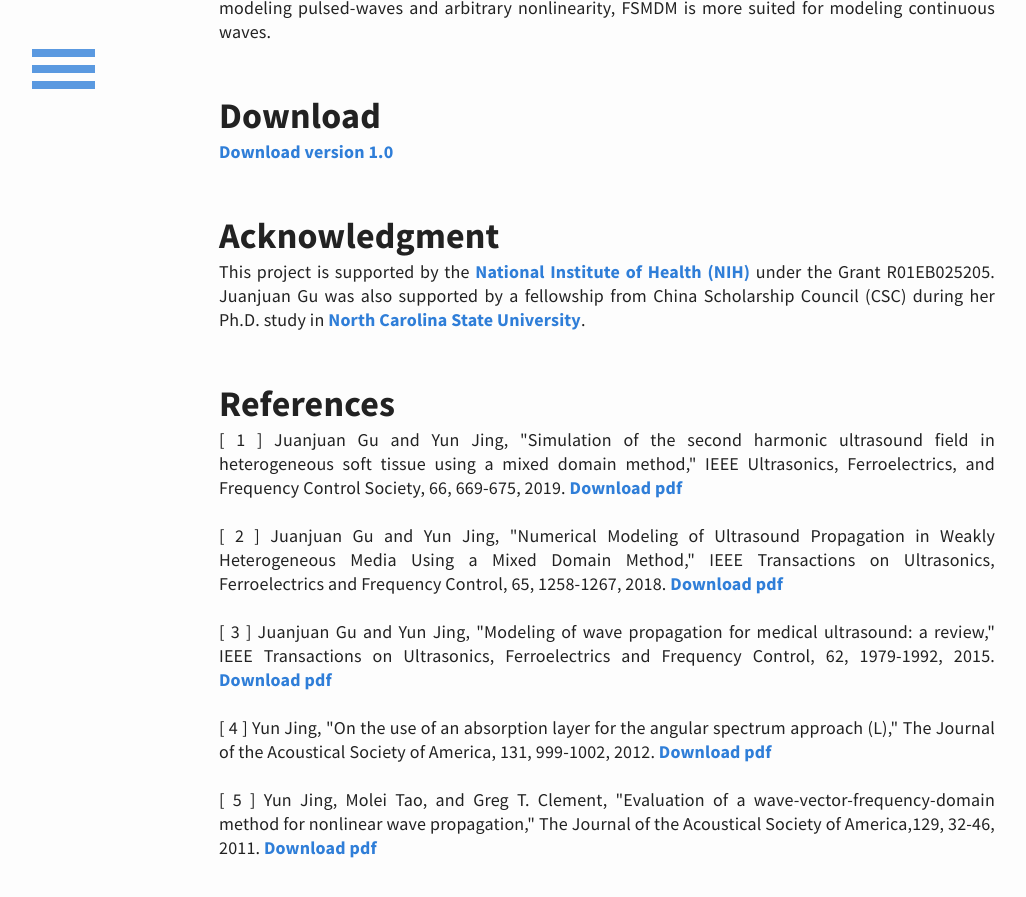
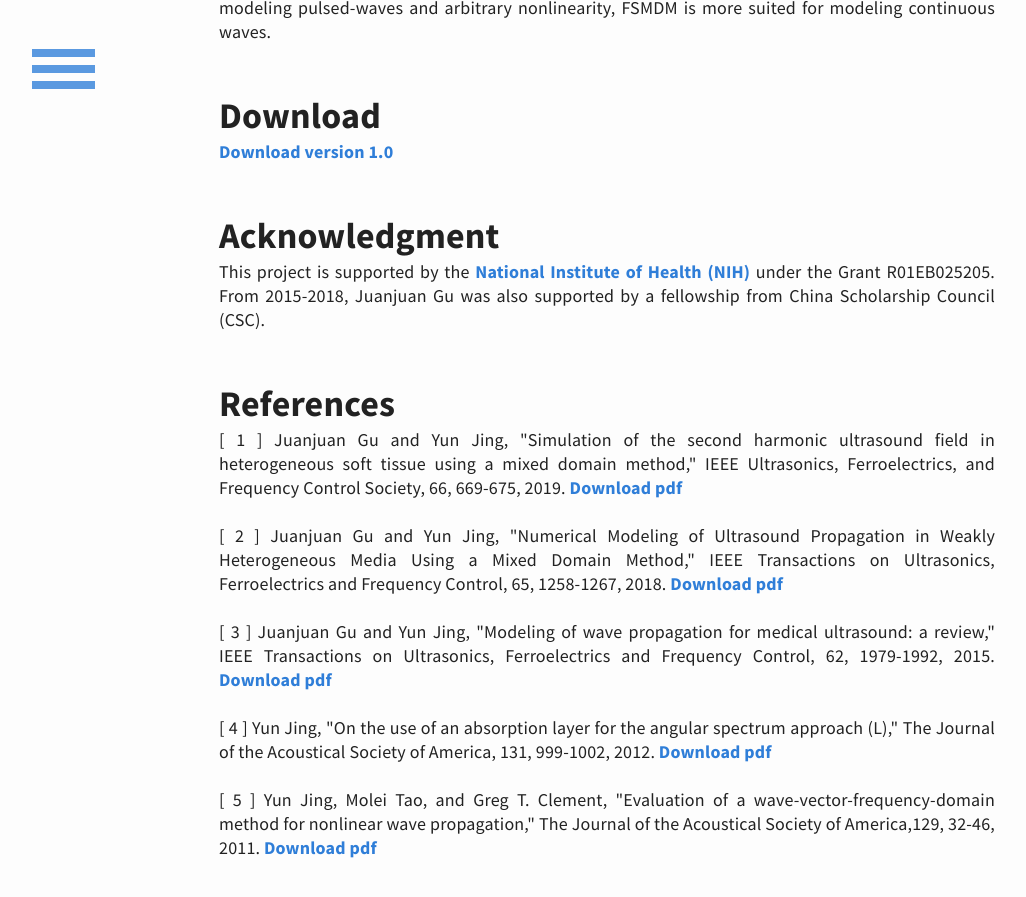
Before and after one commit to m-SOUND/mSOUND, a Jekyll site: the page built from home.md, in a window 1280 px wide and 900 px high, scrolled down 599 px. Shown: the top 897 px of the window, without its empty margins (33-1059 px from the left). Built offline with Jekyll 4.4.1, drawn with Linux system fonts in a browser that asks for light colours.

Commit message:
Update home.md

```diff
--- a/home.md
+++ b/home.md
@@ -12,7 +12,7 @@ mSOUND is an open-source toolbox written in [MATLAB](https://www.mathworks.com/p
 
 
 ## Acknowledgment
-This project is supported by the [National Institute of Health (NIH)](https://www.nih.gov/) under the Grant R01EB025205. Juanjuan Gu was also supported by a fellowship from China Scholarship Council (CSC) during her Ph.D. study in [North Carolina State University](https://www.ncsu.edu/).
+This project is supported by the [National Institute of Health (NIH)](https://www.nih.gov/) under the Grant R01EB025205. From 2015-2018, Juanjuan Gu was also supported by a fellowship from China Scholarship Council (CSC).
 
 ## References
 <p>[ 1 ] Juanjuan Gu and Yun Jing, "Simulation of the second harmonic ultrasound field in heterogeneous soft tissue using a mixed domain method," IEEE Ultrasonics, Ferroelectrics, and Frequency Control Society, 66, 669-675, 2019. <a href="https://github.com/MDM-series/MDM/tree/master/download/FSMDM.pdf" download="FSMDM.pdf">Download pdf</a></p>
```
